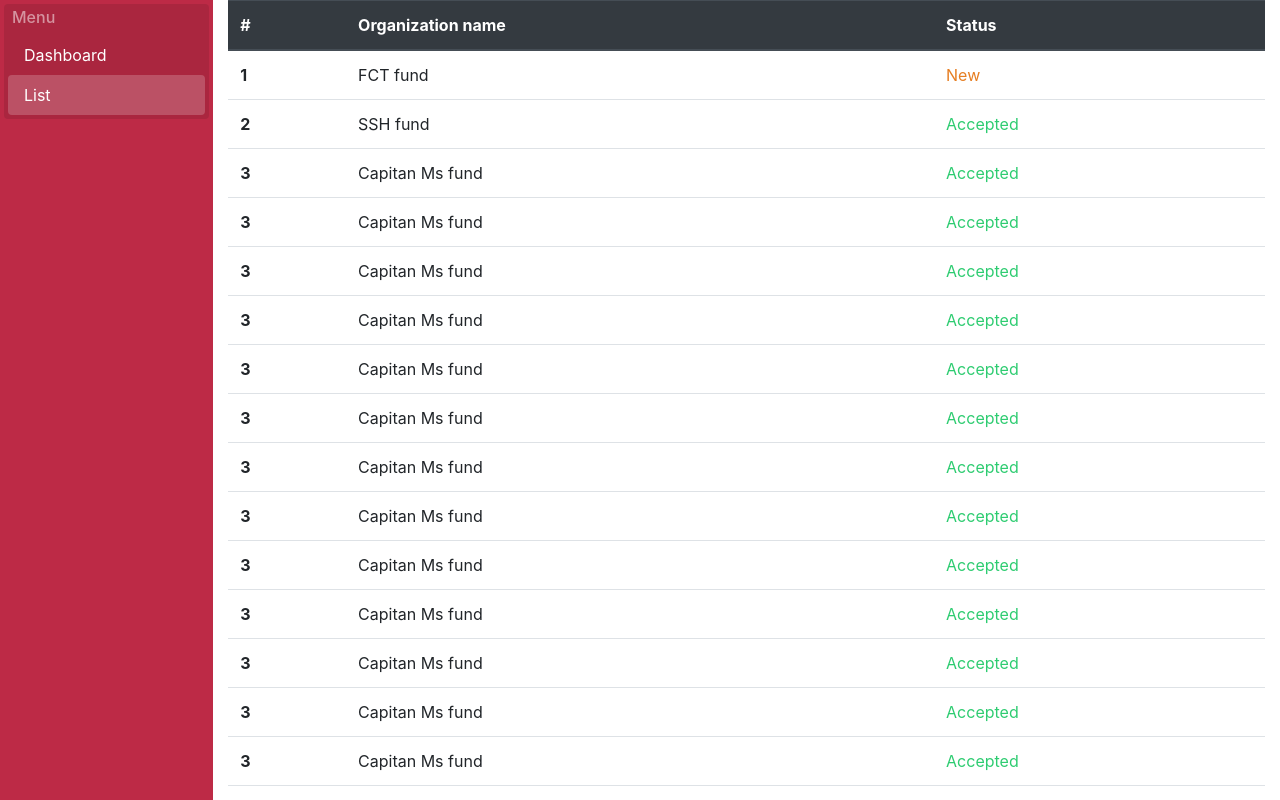
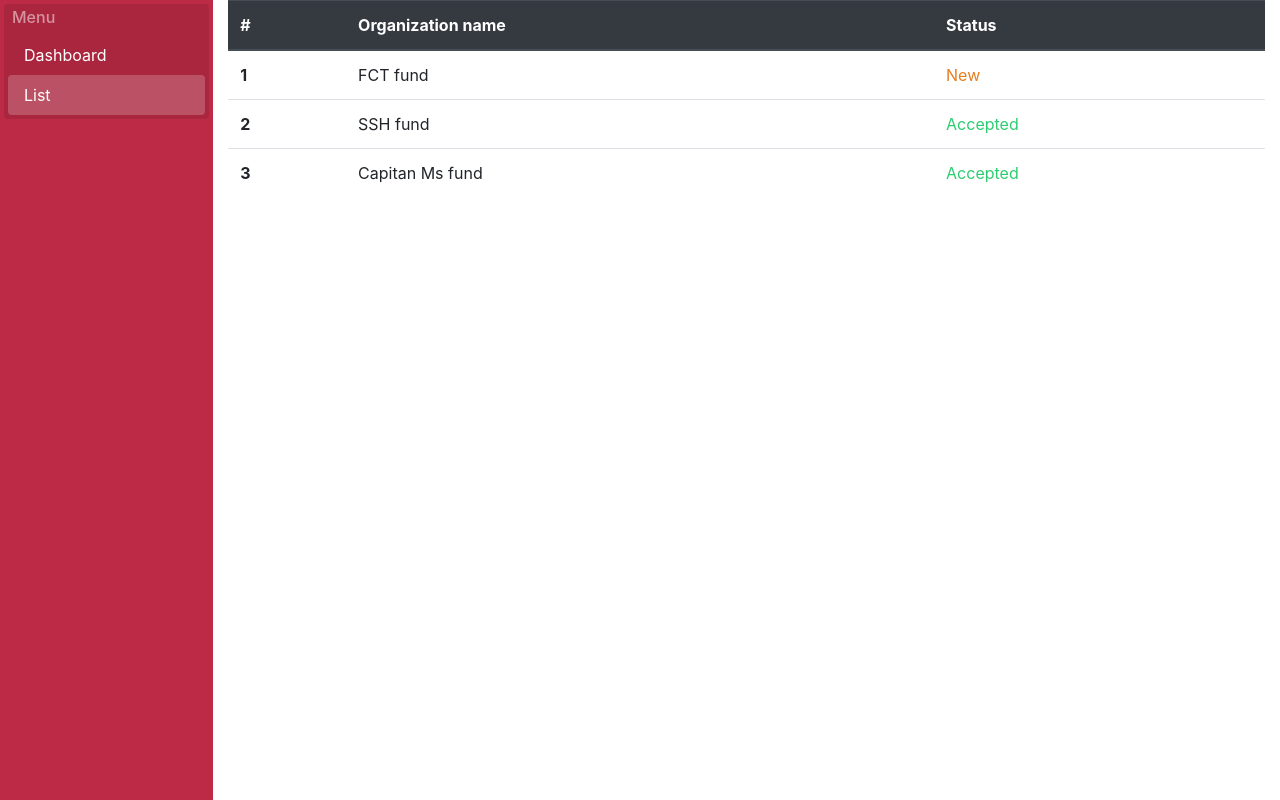
Before and after one commit to odysseyhack/tradisys-apg-s2w-web, a Vue app: page /provider/list in a window 1280 px wide. Built offline with nearby package versions, Linux system fonts and the light colour scheme.

Commit message:
fix list

```diff
--- a/src/views/inner/provider/List.vue
+++ b/src/views/inner/provider/List.vue
@@ -21,231 +21,6 @@
         <tr>
           <th scope="row">2</th>
           <td>SSH fund</td>
-          <td>
-            <span class="accepted">
-              accepted
-            </span>
-          </td>
-        </tr>
-        <tr>
-          <th scope="row">3</th>
-          <td>Capitan Ms fund</td>
-          <td>
-            <span class="accepted">
-              accepted
-            </span>
-          </td>
-        </tr>
-        <tr>
-          <th scope="row">3</th>
-          <td>Capitan Ms fund</td>
-          <td>
-            <span class="accepted">
-              accepted
-            </span>
-          </td>
-        </tr>
-        <tr>
-          <th scope="row">3</th>
-          <td>Capitan Ms fund</td>
-          <td>
-            <span class="accepted">
-              accepted
-            </span>
-          </td>
-        </tr>
-        <tr>
-          <th scope="row">3</th>
-          <td>Capitan Ms fund</td>
-          <td>
-            <span class="accepted">
-              accepted
-            </span>
-          </td>
-        </tr>
-        <tr>
-          <th scope="row">3</th>
-          <td>Capitan Ms fund</td>
-          <td>
-            <span class="accepted">
-              accepted
-            </span>
-          </td>
-        </tr>
-        <tr>
-          <th scope="row">3</th>
-          <td>Capitan Ms fund</td>
-          <td>
-            <span class="accepted">
-              accepted
-            </span>
-          </td>
-        </tr>
-        <tr>
-          <th scope="row">3</th>
-          <td>Capitan Ms fund</td>
-          <td>
-            <span class="accepted">
-              accepted
-            </span>
-          </td>
-        </tr>
-        <tr>
-          <th scope="row">3</th>
-          <td>Capitan Ms fund</td>
-          <td>
-            <span class="accepted">
-              accepted
-            </span>
-          </td>
-        </tr>
-        <tr>
-          <th scope="row">3</th>
-          <td>Capitan Ms fund</td>
-          <td>
-            <span class="accepted">
-              accepted
-            </span>
-          </td>
-        </tr>
-        <tr>
-          <th scope="row">3</th>
-          <td>Capitan Ms fund</td>
-          <td>
-            <span class="accepted">
-              accepted
-            </span>
-          </td>
-        </tr>
-        <tr>
-          <th scope="row">3</th>
-          <td>Capitan Ms fund</td>
-          <td>
-            <span class="accepted">
-              accepted
-            </span>
-          </td>
-        </tr>
-        <tr>
-          <th scope="row">3</th>
-          <td>Capitan Ms fund</td>
-          <td>
-            <span class="accepted">
-              accepted
-            </span>
-          </td>
-        </tr>
-        <tr>
-          <th scope="row">3</th>
-          <td>Capitan Ms fund</td>
-          <td>
-            <span class="accepted">
-              accepted
-            </span>
-          </td>
-        </tr>
-        <tr>
-          <th scope="row">3</th>
-          <td>Capitan Ms fund</td>
-          <td>
-            <span class="accepted">
-              accepted
-            </span>
-          </td>
-        </tr>
-        <tr>
-          <th scope="row">3</th>
-          <td>Capitan Ms fund</td>
-          <td>
-            <span class="accepted">
-              accepted
-            </span>
-          </td>
-        </tr>
-        <tr>
-          <th scope="row">3</th>
-          <td>Capitan Ms fund</td>
-          <td>
-            <span class="accepted">
-              accepted
-            </span>
-          </td>
-        </tr>
-        <tr>
-          <th scope="row">3</th>
-          <td>Capitan Ms fund</td>
-          <td>
-            <span class="accepted">
-              accepted
-            </span>
-          </td>
-        </tr>
-        <tr>
-          <th scope="row">3</th>
-          <td>Capitan Ms fund</td>
-          <td>
-            <span class="accepted">
-              accepted
-            </span>
-          </td>
-        </tr>
-        <tr>
-          <th scope="row">3</th>
-          <td>Capitan Ms fund</td>
-          <td>
-            <span class="accepted">
-              accepted
-            </span>
-          </td>
-        </tr>
-        <tr>
-          <th scope="row">3</th>
-          <td>Capitan Ms fund</td>
-          <td>
-            <span class="accepted">
-              accepted
-            </span>
-          </td>
-        </tr>
-        <tr>
-          <th scope="row">3</th>
-          <td>Capitan Ms fund</td>
-          <td>
-            <span class="accepted">
-              accepted
-            </span>
-          </td>
-        </tr>
-        <tr>
-          <th scope="row">3</th>
-          <td>Capitan Ms fund</td>
-          <td>
-            <span class="accepted">
-              accepted
-            </span>
-          </td>
-        </tr>
-        <tr>
-          <th scope="row">3</th>
-          <td>Capitan Ms fund</td>
-          <td>
-            <span class="accepted">
-              accepted
-            </span>
-          </td>
-        </tr>
-        <tr>
-          <th scope="row">3</th>
-          <td>Capitan Ms fund</td>
-          <td>
-            <span class="accepted">
-              accepted
-            </span>
-          </td>
-        </tr>
-        <tr>
-          <th scope="row">3</th>
-          <td>Capitan Ms fund</td>
           <td>
             <span class="accepted">
               accepted
```
